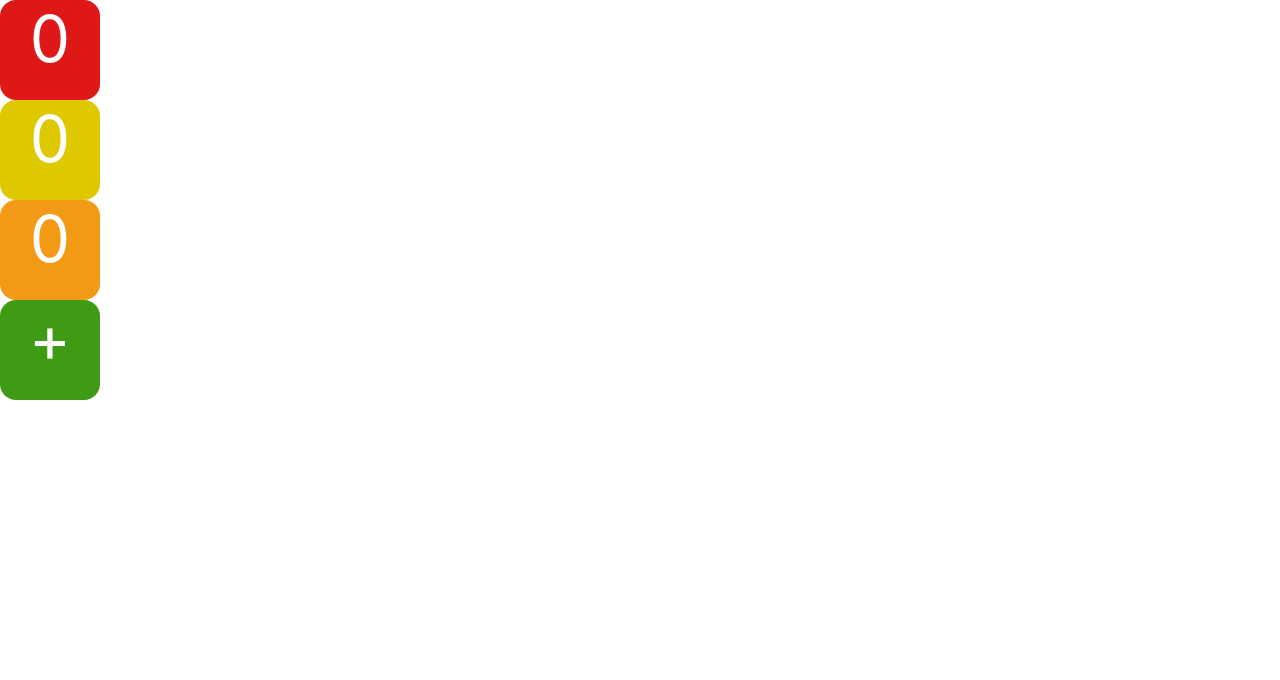
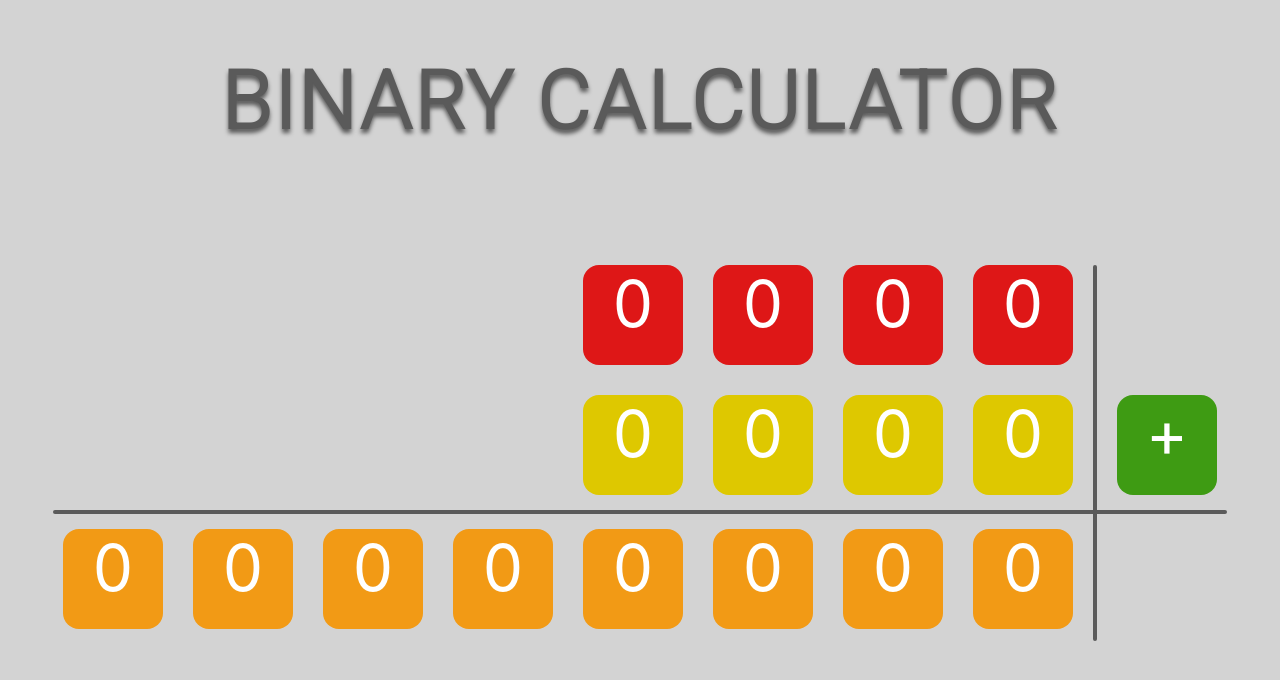
Before and after one commit to WeronikaCzepiela/binary_calculator, a React (Create React App) app: page / in a window 1280 px wide. Shown: the top 680 px of the page. Built offline with nearby package versions, Linux system fonts and the light colour scheme; the HTML template or start-up script is replaced by a standard one.

Commit message:
Change layout

```diff
--- a/src/App.js
+++ b/src/App.js
@@ -4,10 +4,55 @@ import {SquareInput} from "./components/SquareInput/SquareInput";
 const App = () => {
     return (
         <div className="App">
-            <SquareInput variant={"arg1"} />
-            <SquareInput variant={"arg2"}/>
-            <SquareInput variant={"result"}/>
-            <SquareInput variant={"operator"}/>
+            <div className={"top"}>
+                <h1>BINARY CALCULATOR</h1>
+            </div>
+
+            <div className={"calculator"}>
+                <div className={"left_section"}>
+                    <div className="arg1">
+                        <SquareInput variant={"arg1"}/>
+                        <SquareInput variant={"arg1"}/>
+                        <SquareInput variant={"arg1"}/>
+                        <SquareInput variant={"arg1"}/>
+                    </div>
+
+                    <div className="arg2">
+                        <SquareInput variant={"arg2"}/>
+                        <SquareInput variant={"arg2"}/>
+                        <SquareInput variant={"arg2"}/>
+                        <SquareInput variant={"arg2"}/>
+                    </div>
+                    <div className={"left_bottom_section"}>
+                        <div className={"horizontal-left"}/>
+                        <div className="result">
+                            <SquareInput variant={"result"}/>
+                            <SquareInput variant={"result"}/>
+                            <SquareInput variant={"result"}/>
+                            <SquareInput variant={"result"}/>
+                            <SquareInput variant={"result"}/>
+                            <SquareInput variant={"result"}/>
+                            <SquareInput variant={"result"}/>
+                            <SquareInput variant={"result"}/>
+                        </div>
+                    </div>
+
+                </div>
+                <div className={"right_section"}>
+                    <div className={"vertical"}/>
+                    <div className={"operator_line"}>
+                        <div className="operator">
+                            <SquareInput variant={"operator"}/>
+                        </div>
+                        <div className={"horizontal-right"}/>
+                    </div>
+                </div>
+            </div>
+            <div className={"bottom"}>
+                <p></p>
+                <a></a>
+                <a></a>
+            </div>
         </div>
     );
 }
--- a/src/components/SquareInput/SquareInput.scss
+++ b/src/components/SquareInput/SquareInput.scss
@@ -1,3 +1,34 @@
+@import url('https://fonts.googleapis.com/css2?family=Roboto&family=Rubik:wght@300;400&display=swap');
+
+.App {
+    background-color: lightgray;
+    height: 100vh;
+    width: 100vw;
+    display: flex;
+    flex-direction: column;
+    justify-content: space-between;
+    align-items: center;
+}
+.top {
+    padding-top: 50px;
+}
+
+.bottom {
+    padding-bottom: 10px;
+}
+
+.calculator {
+    display: flex;
+}
+
+.right_section {
+    display: flex;
+}
+
+.operator {
+    padding: 130px 0 15px 20px;
+}
+
 .square_input {
     width: 100px;
     height: 100px;
@@ -10,3 +41,57 @@
     cursor: pointer;
     color: white;
 }
+
+h1 {
+    font-family: Roboto;
+    font-weight: 400;
+    font-size: 85px;
+    text-shadow: 0px 4px 4px;
+    margin: 0;
+    color: #5A5A5A;
+}
+
+.arg1 {
+    display: flex;
+    gap: 30px;
+    padding: 0 20px 30px 0;
+    justify-content: flex-end;
+}
+
+.arg2 {
+    display: flex;
+    gap: 30px;
+    padding: 0 20px 15px 0;
+    justify-content: flex-end;
+}
+
+.result {
+    display: flex;
+    gap: 30px;
+    padding: 15px 20px 30px 0;
+    justify-content: flex-end;
+}
+
+.vertical {
+    height: 376px;
+    width: 4px;
+    border-radius: 2px;
+    background-color: #5A5A5A;
+}
+
+.horizontal-left {
+    height: 4px;
+    width: 1040px;
+    border-radius: 2px 0 0 2px;
+    background-color: #5A5A5A;
+}
+
+.horizontal-right {
+    height: 4px;
+    width: 130px;
+    border-radius: 0 2px 2px 0;
+    background-color: #5A5A5A;
+    margin: 0;
+    padding: 0;
+    align-self: end;
+}
```
